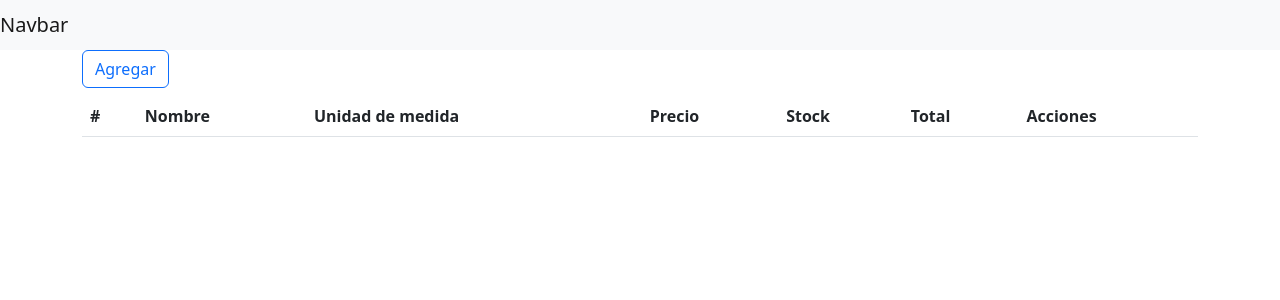
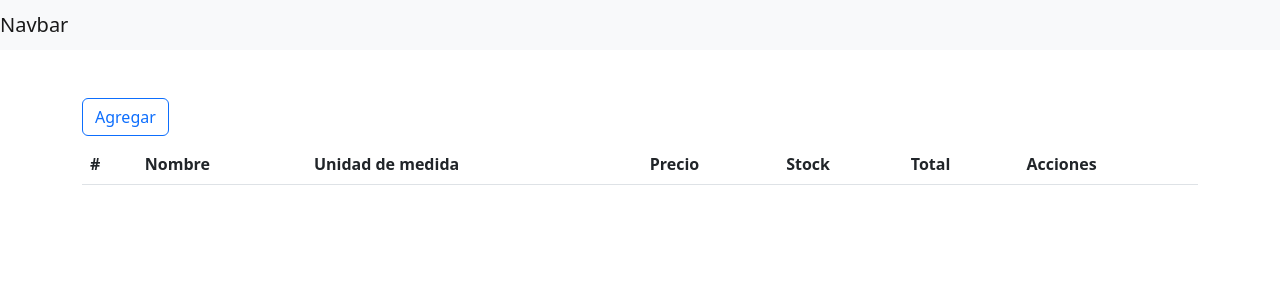
Before and after one commit to SrSolachin/CRUDmateriales, an Angular app: page /Home in a window 1280 px wide. Shown: the top 300 px of the page. Built offline with nearby package versions, Linux system fonts and the light colour scheme.

Commit message:
finish proyect

```diff
--- a/src/app/components/home/home.component.html
+++ b/src/app/components/home/home.component.html
@@ -35,7 +35,7 @@
       </div>
     </ng-template>
 
-    <button class="btn btn-outline-primary mb-2 me-2" (click)="openWindowCustomClass(content)">
+    <button class="btn btn-outline-primary mb-2 me-2 mt-5" (click)="openWindowCustomClass(content)">
       Agregar
     </button>
 
--- a/src/app/components/home/home.component.ts
+++ b/src/app/components/home/home.component.ts
@@ -23,6 +23,10 @@ export class HomeComponent {
   openWindowCustomClass(content: any) {
     this.contentModal = content;
 		this.modalService.open(content, { windowClass: 'dark-modal' });
+    this.nombre = '';
+    this.unidadMedida = '';
+    this.precio = 0;
+    this.stock = 0;
 	}
 
   crearMaterInfo(){
```
